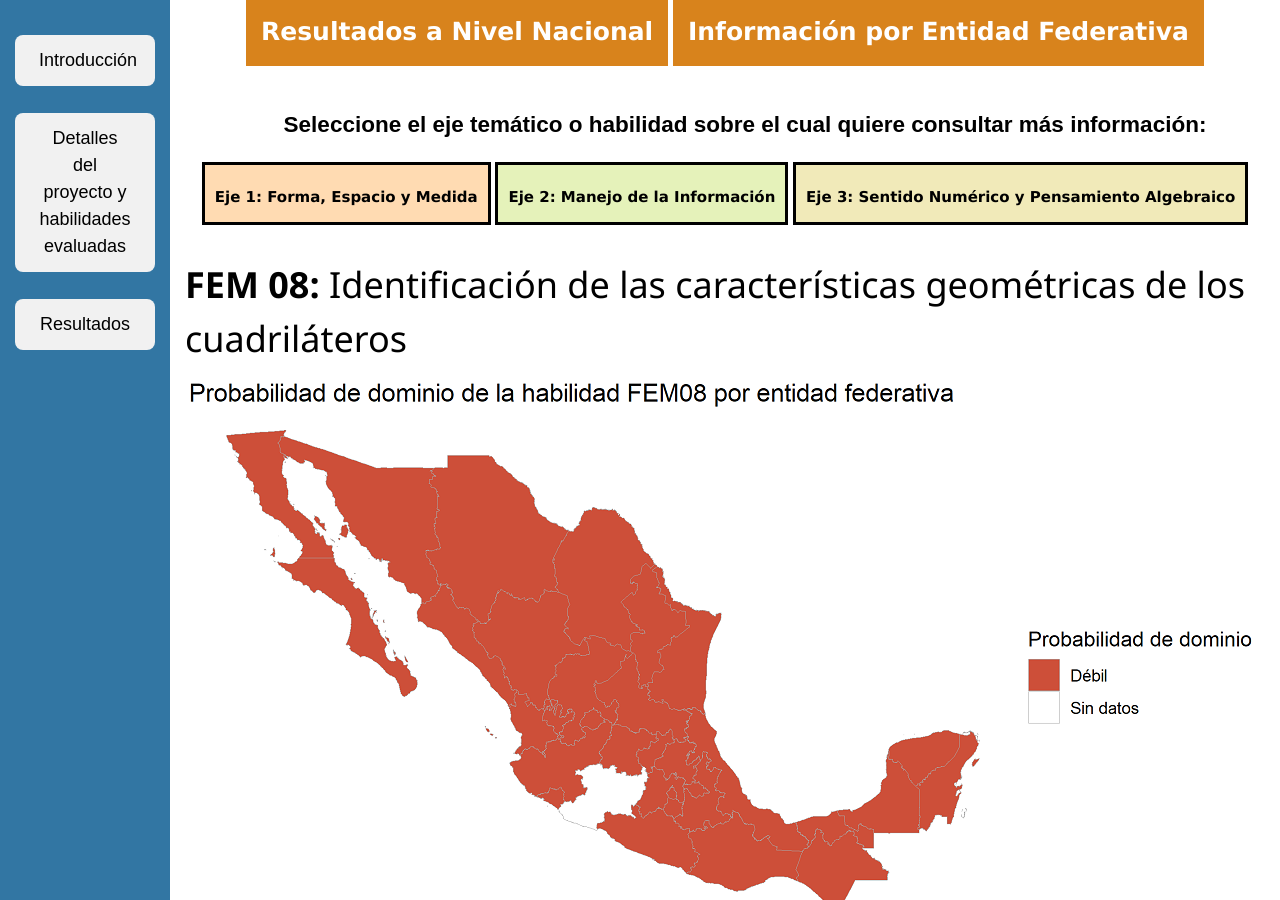
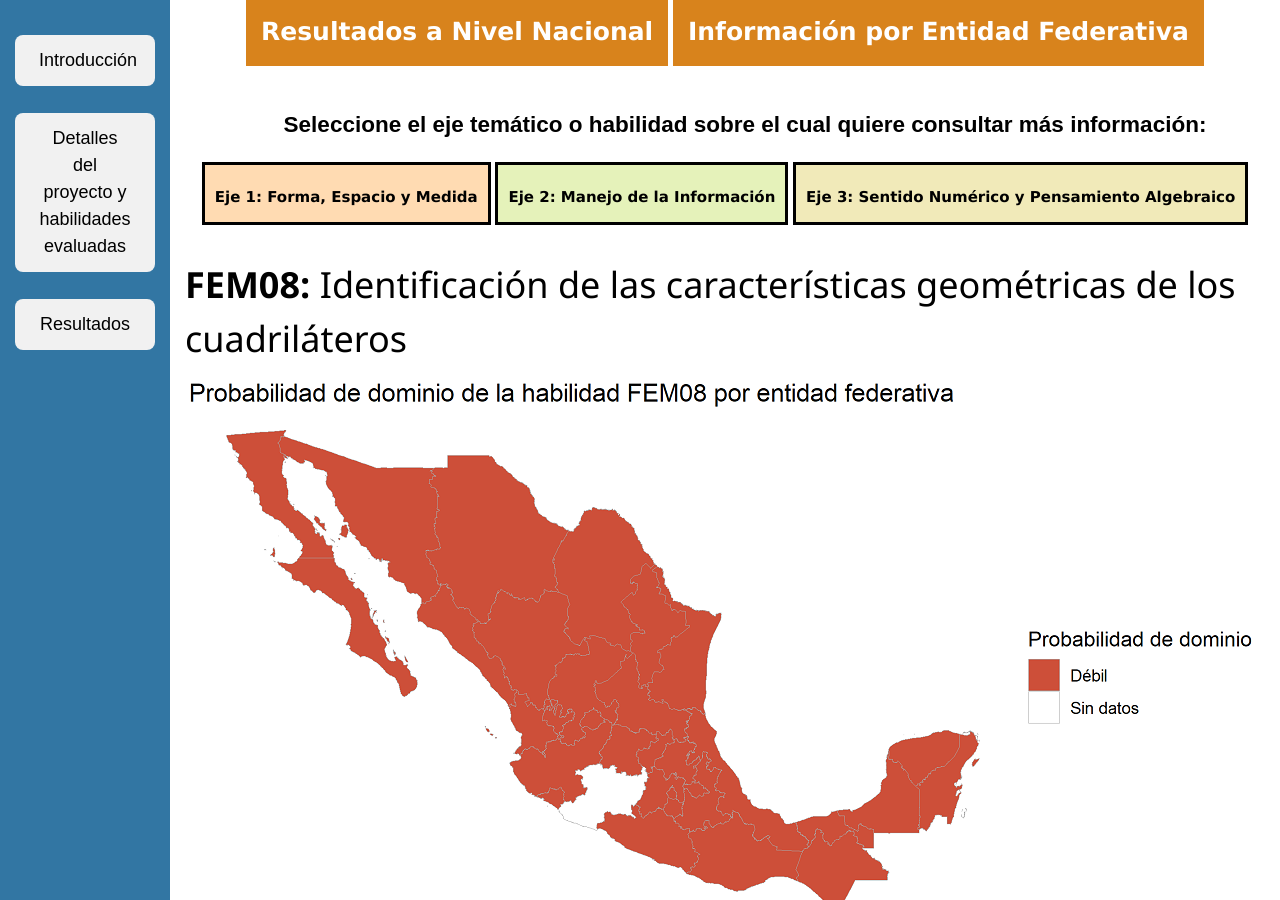
Before and after one commit to rimedie/rimedie.github.io, a Jekyll site: the page built from ProyVisuales/1_Infografia_Feb2019/Heatmaps/FEM08.html, in a window 1280 px wide and 900 px high, scrolled down 600 px. Built offline with Jekyll 4.4.1, drawn with Linux system fonts in a browser that asks for light colours.

Commit message:
Update FEM08.html

```diff
--- a/ProyVisuales/1_Infografia_Feb2019/Heatmaps/FEM08.html
+++ b/ProyVisuales/1_Infografia_Feb2019/Heatmaps/FEM08.html
@@ -4,7 +4,7 @@ title: FEM08
 ---
 <div class="blurb">
 
-	<h1><b>FEM 08:</b> Identificación de las características geométricas de los cuadriláteros</h1>
+	<h1><b>FEM08:</b> Identificación de las características geométricas de los cuadriláteros</h1>
 	<center>
 	<img class="displayed" src="FEM08.png" />
 	</center>
```
